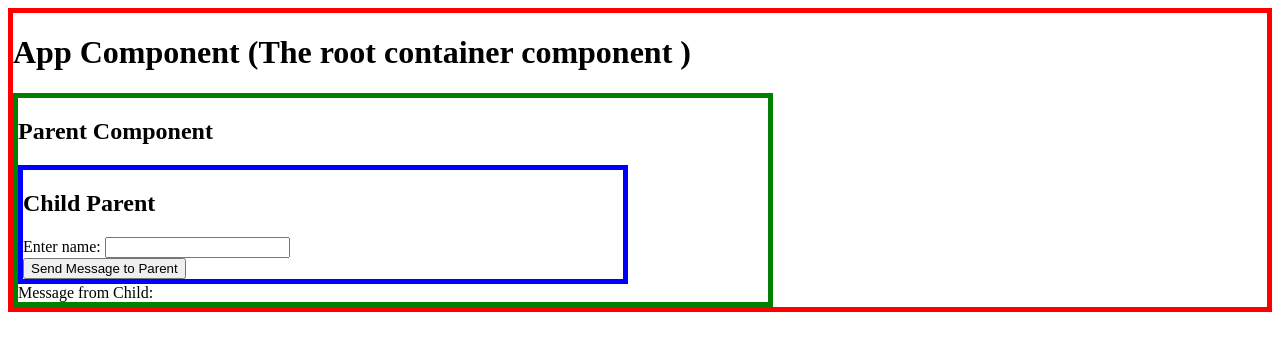
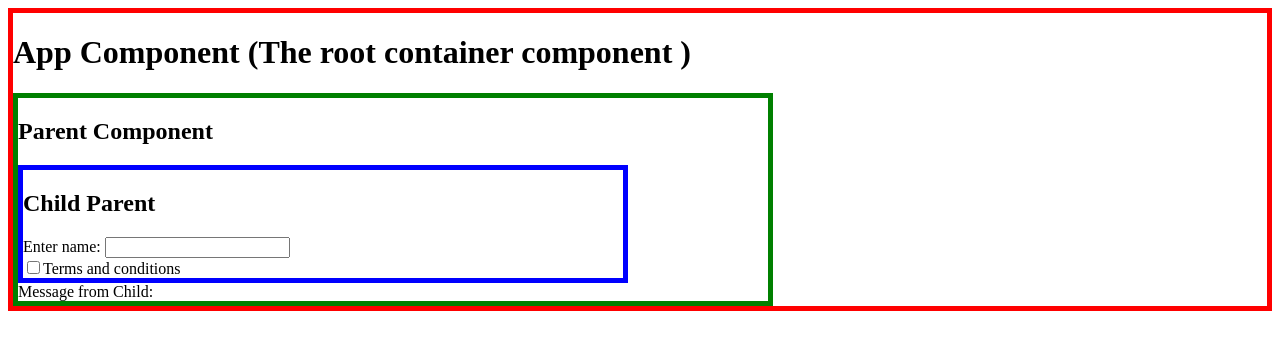
Before and after one commit to jackofalltradesprogrammer/AngularBootCamp, an Angular app: page / in a window 1280 px wide. Shown: the top 350 px of the page. Built offline with nearby package versions, Linux system fonts and the light colour scheme.

Commit message:
D6 - Example 3 Send data from child to parent component using EventEmitter

```diff
--- a/src/app/child/child.component.html
+++ b/src/app/child/child.component.html
@@ -1,7 +1,6 @@
 <div style="border:blue 5px solid; width:600px">
 
   <h2>Child Parent</h2>
-
-  Enter name: <input type='text' [(ngModel)] ='txt1'/> <br>
-    <button (click)='onChange()'>Send Message to Parent</button>
+  Enter name: <input type="text" [(ngModel)]='name1'> <br>
+  <input type="checkbox" (change)='onChange()' [(ngModel)]='terms'>Terms and conditions
 </div>
--- a/src/app/child/child.component.ts
+++ b/src/app/child/child.component.ts
@@ -14,12 +14,16 @@
   // @Input()
   receivedDataFromParent:string;
   childEvent1 = new EventEmitter<string>();
-  txt1:string="";
+  name1:string="";
+  terms:boolean;
 
   constructor() { }
 
   onChange(){
-    this.childEvent1.emit(this.txt1);
+    if (this.terms)
+      this.childEvent1.emit("Thank you " + this.name1 + " for accepting terms");
+    else
+      this.childEvent1.emit(this.name1 + " Read terms and accept it");
   }
 
   ngOnInit() {
--- a/src/app/parent/parent.component.ts
+++ b/src/app/parent/parent.component.ts
@@ -8,7 +8,7 @@
 export class ParentComponent implements OnInit {
   msg:string='';
   getData(value){
-    this.msg = "Hello " + value + " good morning!";;
+    this.msg = value;
   }
 
   constructor() { }
```
